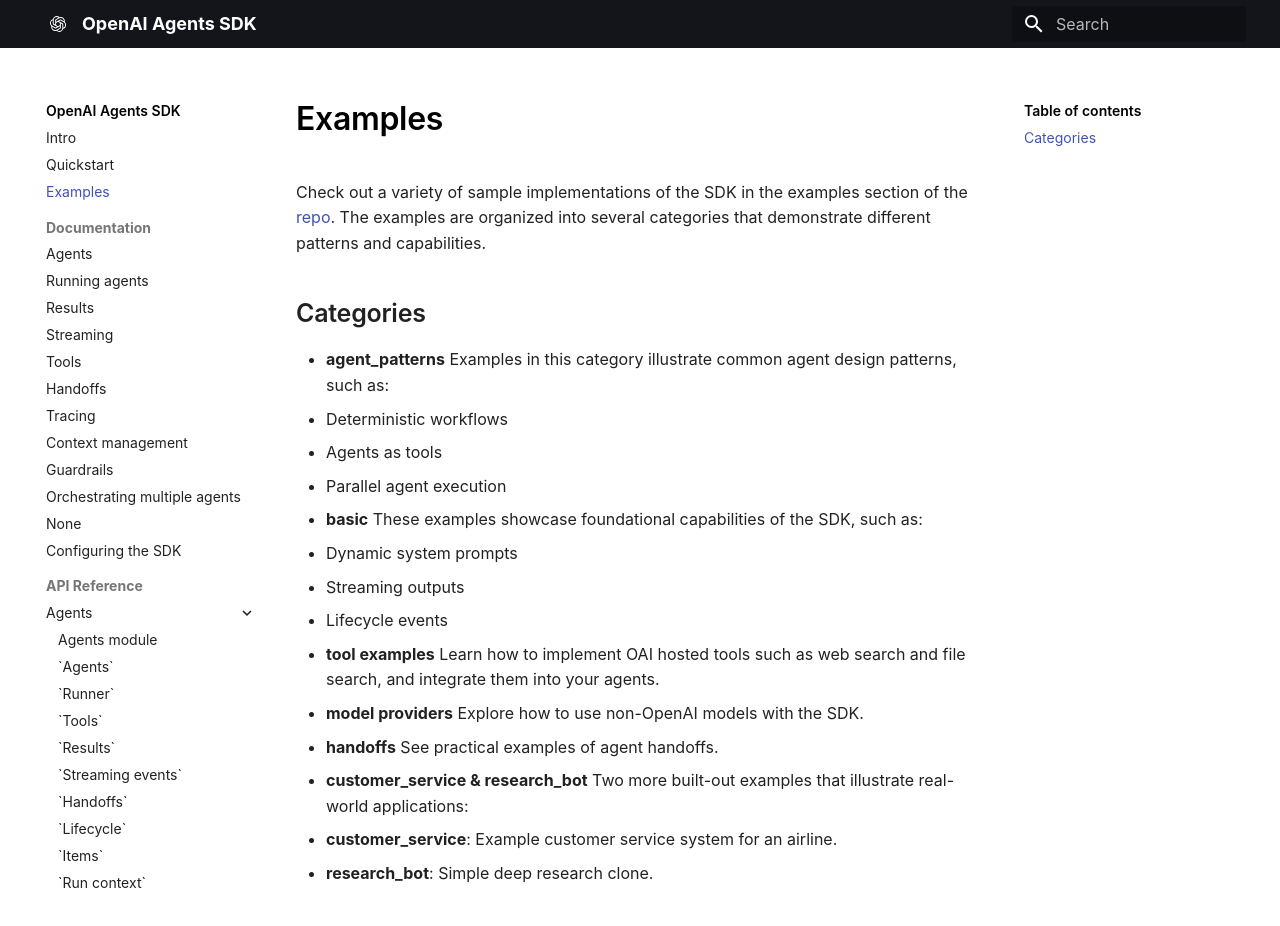
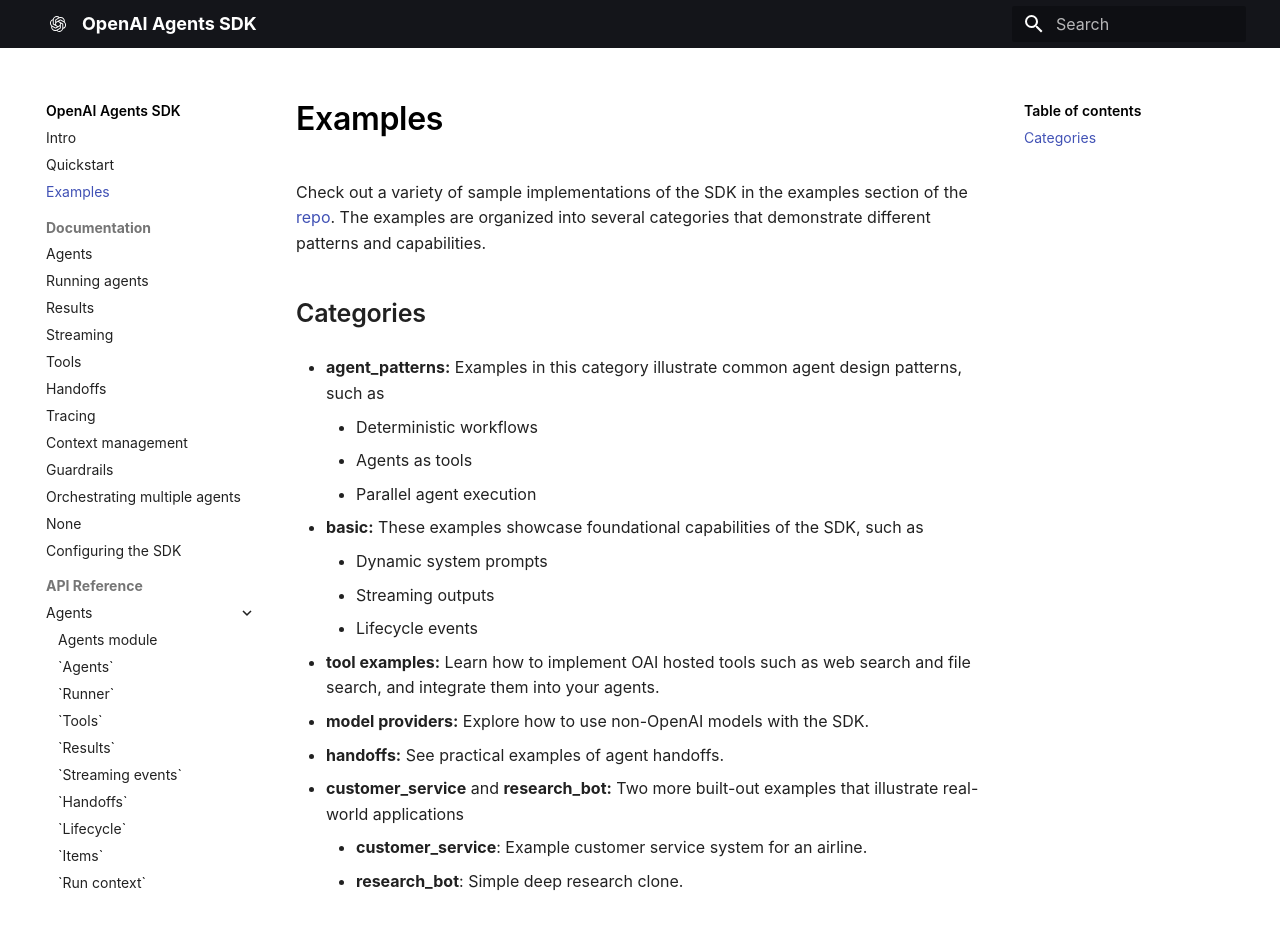
Before and after one commit to zain/openai-agents-python, an MkDocs documentation site: the page built from docs/examples.md, in a window 1280 px wide and 926 px high. Built offline with MkDocs 1.6.1 and Material for MkDocs 9.7.7, drawn with Linux system fonts in a browser that asks for light colours; some web fonts are replaced.

Commit message:
formatting updates to examples doc

```diff
--- a/docs/examples.md
+++ b/docs/examples.md
@@ -5,29 +5,32 @@
 
 ## Categories
 
-- **agent_patterns**
-  Examples in this category illustrate common agent design patterns, such as:
-  - Deterministic workflows
-  - Agents as tools
-  - Parallel agent execution
+- **agent_patterns:**
+  Examples in this category illustrate common agent design patterns, such as
 
-- **basic**
-  These examples showcase foundational capabilities of the SDK, such as:
-  - Dynamic system prompts
-  - Streaming outputs
-  - Lifecycle events
+    - Deterministic workflows
+    - Agents as tools
+    - Parallel agent execution
 
-- **tool examples**
+- **basic:**
+  These examples showcase foundational capabilities of the SDK, such as
+
+    - Dynamic system prompts
+    - Streaming outputs
+    - Lifecycle events
+
+- **tool examples:**
   Learn how to implement OAI hosted tools such as web search and file search,
    and integrate them into your agents.
 
-- **model providers**
+- **model providers:**
   Explore how to use non-OpenAI models with the SDK.
 
-- **handoffs**
+- **handoffs:**
   See practical examples of agent handoffs.
 
-- **customer_service & research_bot**
-  Two more built-out examples that illustrate real-world applications:
-  - **customer_service**: Example customer service system for an airline.
-  - **research_bot**: Simple deep research clone.
+- **customer_service** and **research_bot:**
+  Two more built-out examples that illustrate real-world applications
+
+    - **customer_service**: Example customer service system for an airline.
+    - **research_bot**: Simple deep research clone.
```
